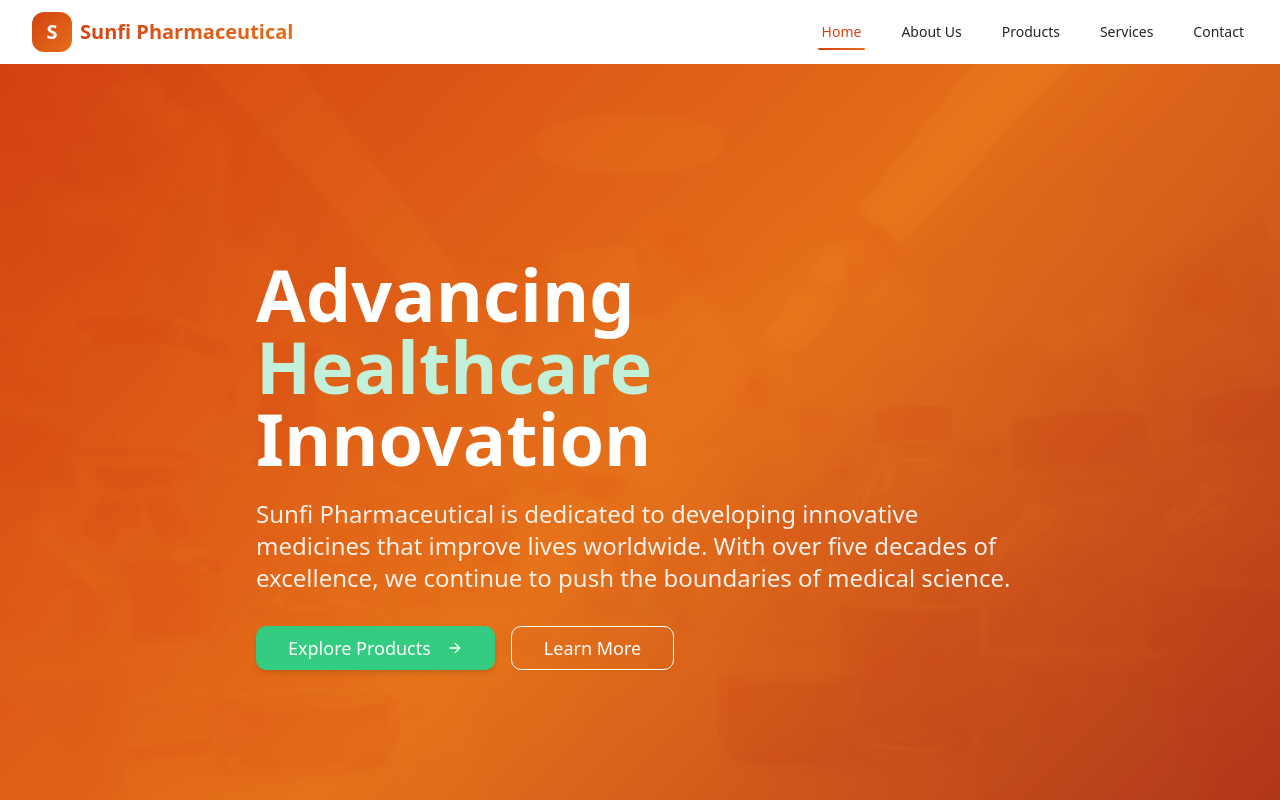
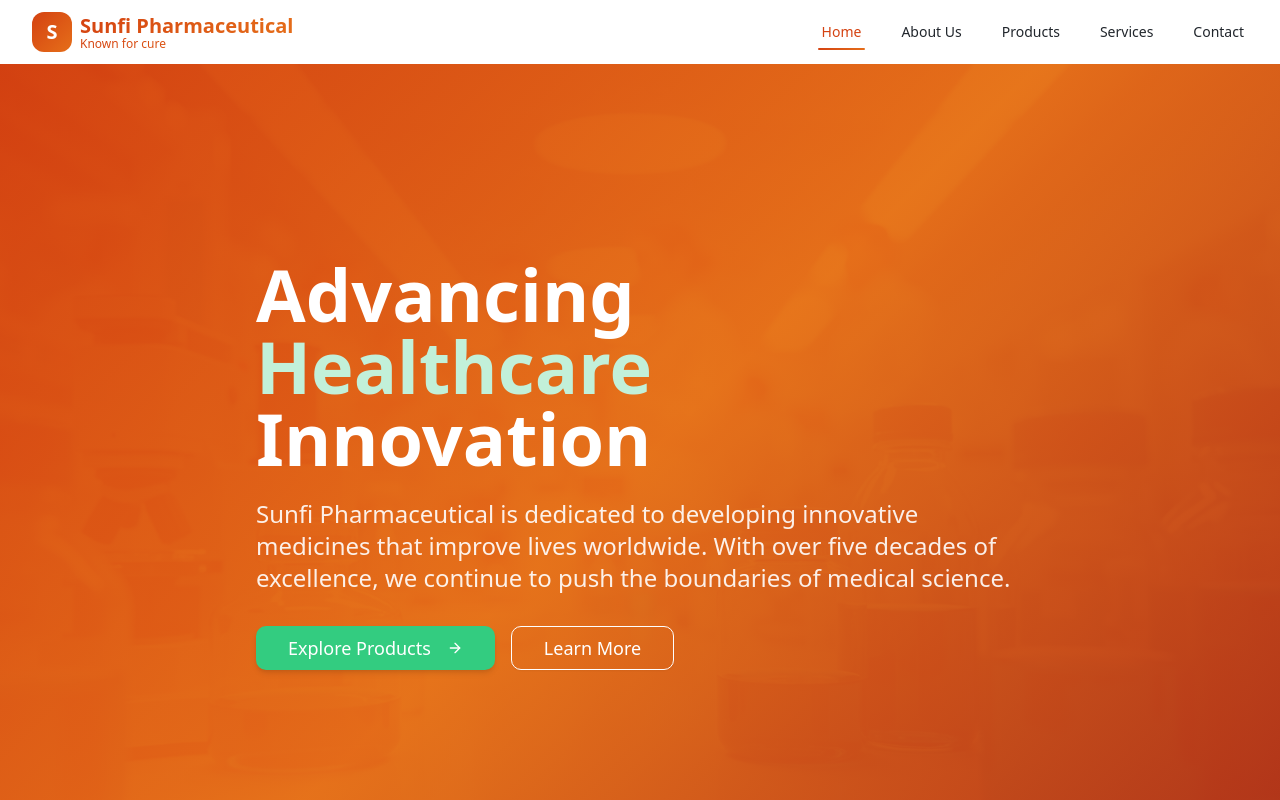
Before and after one commit to ByteOps02/Snufi_Pharma, a React (Vite) app: page / in a window 1280 px wide. Shown: the top 800 px of the page. Built offline with nearby package versions, Linux system fonts and the light colour scheme; the HTML template or start-up script is replaced by a standard one.

Commit message:
Add the motto 'Known for cure' in the Navbar

```diff
--- a/src/components/ui/navigation.tsx
+++ b/src/components/ui/navigation.tsx
@@ -41,8 +41,13 @@ const Navigation = () => {
             <div className="w-10 h-10 bg-gradient-primary rounded-lg flex items-center justify-center">
               <span className="text-primary-foreground font-bold text-xl">S</span>
             </div>
-            <div className="text-xl font-bold text-gradient-primary">
-              Sunfi Pharmaceutical
+            <div className="flex flex-col">
+              <div className="text-xl font-bold text-gradient-primary">
+                Sunfi Pharmaceutical
+              </div>
+              <div className="text-xs text-gradient-primary -mt-1 font-medium">
+                Known for cure
+              </div>
             </div>
           </Link>
 
```
